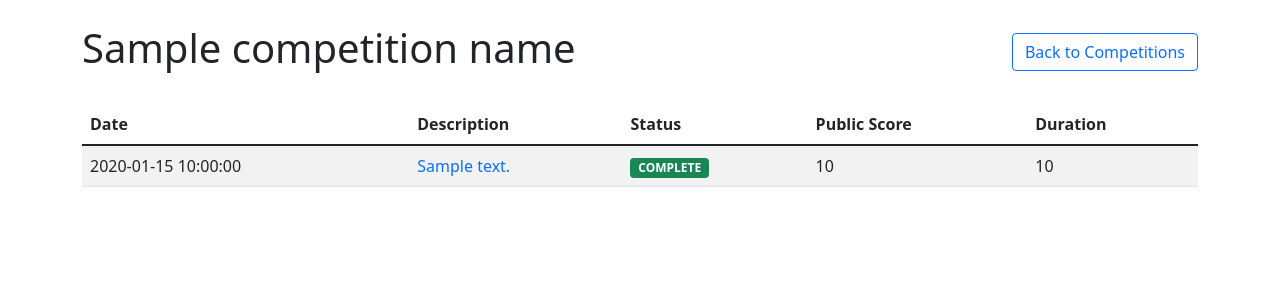
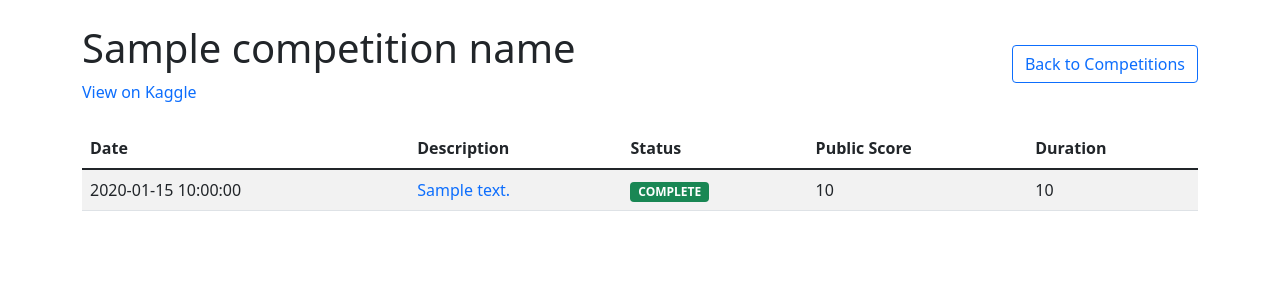
Before and after one commit to k8tems/kaggle_submission_poll, a Flask app: template templates/competition.html in a window 1280 px wide. Shown: the part 56-356 px from the top of the page. Run offline with Flask 3, Linux system fonts and the light colour scheme; the template is opened without the code that fills it: most values are stand-ins (such as "Sample title", 1, 10 or a date in 2020).

Commit message:
[FEATURE] Display competition submissions url

```diff
--- a/app.py
+++ b/app.py
@@ -39,9 +39,13 @@ def competition(competition_name):
         if submission['url'] and not submission['url'].startswith('http'):
             submission['url'] = f"https://www.kaggle.com{submission['url']}"
 
+    # Create competition submissions page URL
+    submissions_page_url = f"https://www.kaggle.com/competitions/{competition_name}/submissions"
+
     return render_template('competition.html',
                          competition_name=competition_name,
-                         submissions=submissions)
+                         submissions=submissions,
+                         submissions_page_url=submissions_page_url)
 
 if __name__ == '__main__':
     app.run(debug=True)
--- a/templates/competition.html
+++ b/templates/competition.html
@@ -2,7 +2,10 @@
 
 {% block content %}
 <div class="d-flex justify-content-between align-items-center mb-4">
-    <h1>{{ competition_name }}</h1>
+    <div>
+        <h1 class="mb-2">{{ competition_name }}</h1>
+        <a href="{{ submissions_page_url }}" target="_blank" class="text-decoration-none">View on Kaggle</a>
+    </div>
     <a href="/" class="btn btn-outline-primary">Back to Competitions</a>
 </div>
 
```
